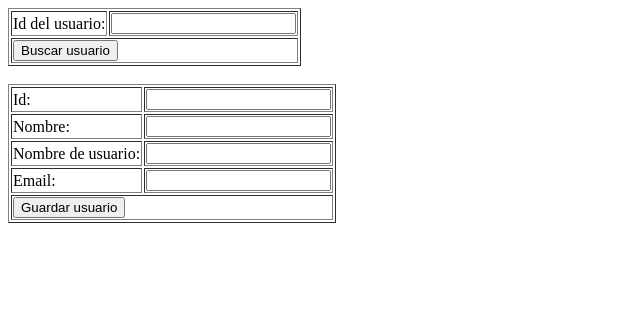
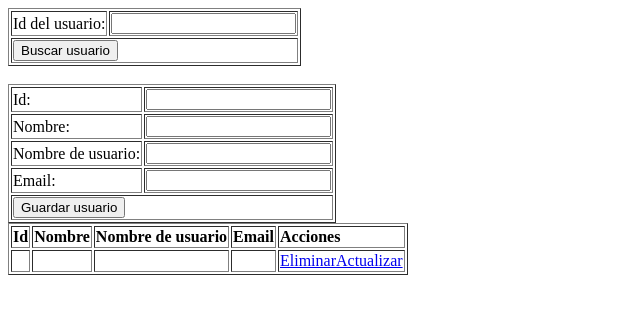
Before and after one commit to trejuca/CursoJavascriptFundamentals, a plain HTML site: page Ejercicios/Proyecto/index.html in a window 1280 px wide. Both pictures are taken after a click on the button "Guardar usuario". Shown: the whole page, without its empty margins (0-640 px from the left). Drawn offline with Linux system fonts and the light colour scheme.

Commit message:
Proyecto final

```diff
--- a/Ejercicios/Proyecto/index.html
+++ b/Ejercicios/Proyecto/index.html
@@ -32,7 +32,12 @@
 				<label>Id: </label>
 			</td>
 			<td>
-				<input type="text" id="id" name="id" class="usuario-form"/>
+				<input
+					type="text"
+					id="id"
+					name="id"
+					class="usuario-form"
+					data-column-name="Id"/>
 			</td>
 		</tr>
 		<tr>
@@ -40,7 +45,12 @@
 				<label>Nombre: </label>
 			</td>
 			<td>
-				<input type="text" id="name" name="name" class="usuario-form"/>
+				<input
+					type="text"
+					id="name"
+					name="name"
+					class="usuario-form"
+					data-column-name="Nombre"/>
 			</td>
 		</tr>
 		<tr>
@@ -48,7 +58,12 @@
 				<label>Nombre de usuario: </label>
 			</td>
 			<td>
-				<input type="text" id="username" name="username" class="usuario-form"/>
+				<input
+					type="text"
+					id="username"
+					name="username"
+					class="usuario-form"
+					data-column-name="Nombre de usuario"/>
 			</td>
 		</tr>
 		<tr>
@@ -56,7 +71,17 @@
 				<label>Email: </label>
 			</td>
 			<td>
-				<input type="text" id="email" name="email" class="usuario-form"/>
+				<input
+					type="text"
+					id="email"
+					name="email"
+					class="usuario-form"
+					data-column-name="Email"/>
+				<input
+					type="hidden"
+					id="acciones"
+					class="usuario-form"
+					data-column-name="Acciones"/>
 			</td>
 		</tr>
 		<tr>
@@ -69,9 +94,10 @@
 			</td>
 		</tr>
 	</table>
-	<div id="tabla">
+	<div id="tabla-div">
 
 	</div>
 	<script type="text/javascript" src="index.js"></script>
+	<script type="text/javascript" src="tabla.js"></script>
 </body>
 </html>
--- a/Ejercicios/Proyecto/index.js
+++ b/Ejercicios/Proyecto/index.js
@@ -48,13 +48,15 @@ const cargarUsuario = (usuario) => {
 const construirUsuario = () => {
 
 	const usuario = {}
+	const nombresColumnas = {}
 
 	document.querySelectorAll(".usuario-form").forEach(nodo => {
 		usuario[nodo.id] = nodo.value
+		nombresColumnas[nodo.id] = nodo.dataset.columnName
 		nodo.value = ""
 	})
 
-	return usuario
+	return { usuario, nombresColumnas }
 }
 
 /**
@@ -62,6 +64,8 @@ const construirUsuario = () => {
  */
 const guardarUsuario = () => {
 
-	const usuario = construirUsuario()
+	const {usuario, nombresColumnas } = construirUsuario()
 	localStorage.setItem(usuario.id, JSON.stringify(usuario))
+	tablaComponent.construirTabla("tabla-usuarios", nombresColumnas)
+	tablaComponent.actualizarTabla(usuario)
 }
--- /dev/null
+++ b/Ejercicios/Proyecto/tabla.js
@@ -0,0 +1,76 @@
+const DIV_TABLE_CONTAINER = "tabla-div"
+
+let tablaComponent = {
+	tabla: null,
+	columnas: {},
+	construirTabla: function(id, nombreColumnas) {
+
+		let tablaTemp = document.getElementById(id)
+
+		if (!tablaTemp) {
+			this.tabla = document.createElement("table")
+			this.tabla.border = 1
+			this.tabla.id = id
+			this.columnas = nombreColumnas
+		}
+
+		const encabezado = this.tabla.createTHead().insertRow()
+
+		Object.keys(nombreColumnas).forEach((valor, index) => {
+			encabezado.insertCell(index).innerHTML = `<b>${nombreColumnas[valor]}</b>`
+		})
+		//encabezado.insertCell(Object.keys(nombreColumnas).length).innerHTML = "Acciones"
+		document.getElementById(DIV_TABLE_CONTAINER).appendChild(this.tabla)
+	},
+	construirFila: function() {
+
+		const fila = this.tabla.insertRow()
+		const celdas = {}
+
+		Object.keys(this.columnas).forEach((elemento, index) => {
+				celdas[elemento] = fila.insertCell(index)
+		})
+
+		return { fila, celdas }
+	},
+	actualizarTabla: function(datos) {
+
+		const datosTabla = this.construirFila()
+
+		Object.keys(datosTabla.celdas).forEach((nodo) => {
+			datosTabla.celdas[nodo].innerHTML = datos[nodo]
+		})
+
+		datosTabla.celdas['acciones'].appendChild(function() {
+			// Crear los links
+			const linkEliminar = document.createElement("a")
+			const linkActualizar = document.createElement("a")
+			// Agregarles texto
+			linkEliminar.innerText = "Eliminar"
+			linkActualizar.innerText = "Actualizar"
+			// Setear atributos de href
+			linkEliminar.href = "#"
+			linkActualizar.setAttribute("href", "#")
+			// Registrar eventos
+			linkEliminar.addEventListener("click", function() {
+				localStorage.removeItem(datos.id)
+			})
+
+			linkActualizar.addEventListener("click", function() {
+				cargarUsuario(datos)
+			})
+
+			const div = document.createElement("div")
+			div.appendChild(linkEliminar)
+			div.appendChild(linkActualizar)
+
+			return div
+		}())
+	},
+
+
+
+
+
+
+}
```
